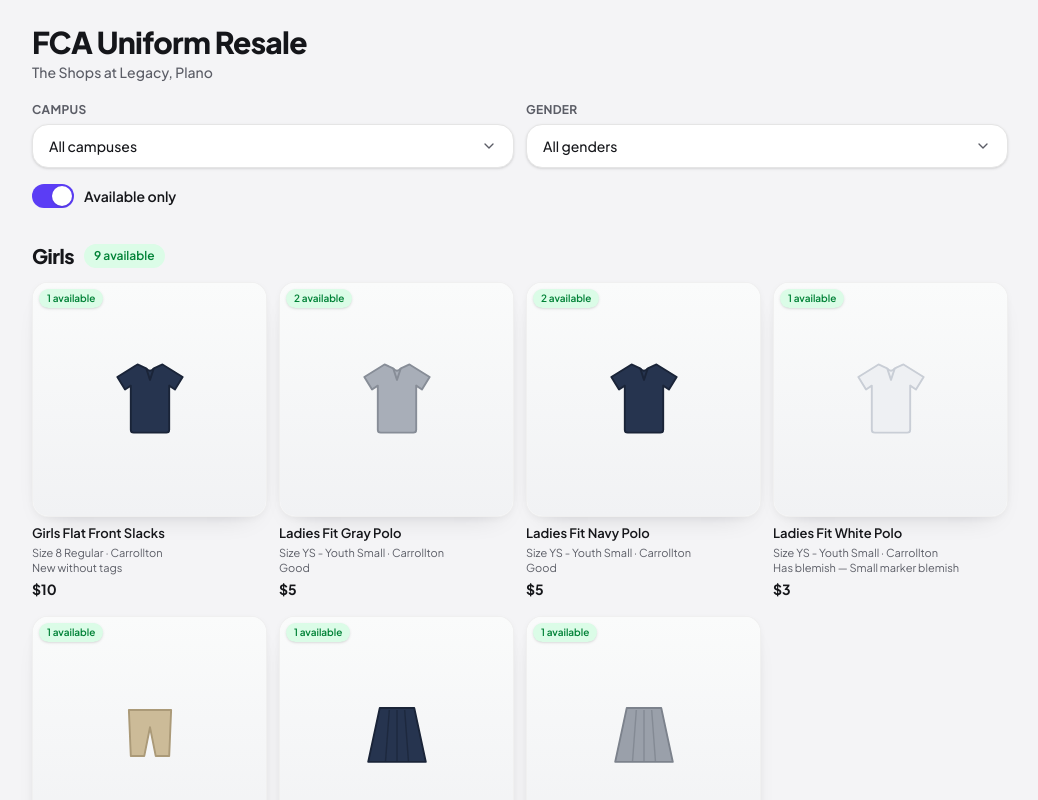
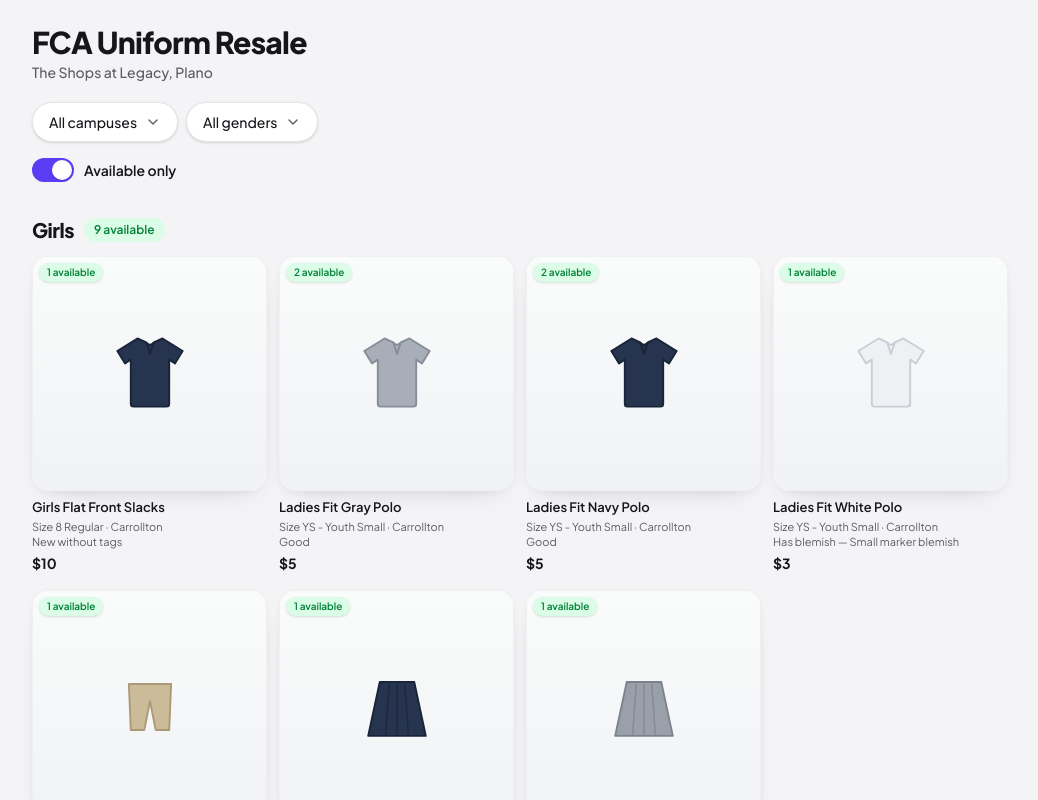
Before and after one commit to inko9nito/Uniforms, a React (Vite) app: page / in a window 1280 px wide. Shown: the top 800 px of the page, without its empty margins (120-1158 px from the left). Built offline with nearby package versions, Linux system fonts and the light colour scheme.

Commit message:
Filters: remove labels, use compact content-width pills
The selected value ("All campuses" / "All genders") already says what each
filter does, so drop the Campus/Gender labels and render the selects as
compact, rounded-full pills sized to their content instead of a full-width
two-column grid.

```diff
--- a/src/App.tsx
+++ b/src/App.tsx
@@ -124,29 +124,21 @@ export default function App() {
           <p className="mt-0.5 text-sm font-medium text-ink-soft">The Shops at Legacy, Plano</p>
         </header>
 
-        <div className="grid grid-cols-2 gap-3">
-          <div>
-            <label className="mb-1.5 block text-xs font-bold uppercase tracking-wide text-ink-soft">
-              Campus
-            </label>
+        <div className="flex flex-wrap items-center gap-2">
           <Select
+            className="h-10 w-auto rounded-full"
             ariaLabel="Filter by campus"
             value={schoolId}
             onValueChange={setSchoolId}
             options={SCHOOL_OPTIONS}
           />
-          </div>
-          <div>
-            <label className="mb-1.5 block text-xs font-bold uppercase tracking-wide text-ink-soft">
-              Gender
-            </label>
           <Select
+            className="h-10 w-auto rounded-full"
             ariaLabel="Filter by gender"
             value={sectionId}
             onValueChange={setSectionId}
             options={GENDER_OPTIONS}
           />
-          </div>
         </div>
 
         <div className="mt-4">
```
Lines whose indentation alone changed are shown as unchanged.
